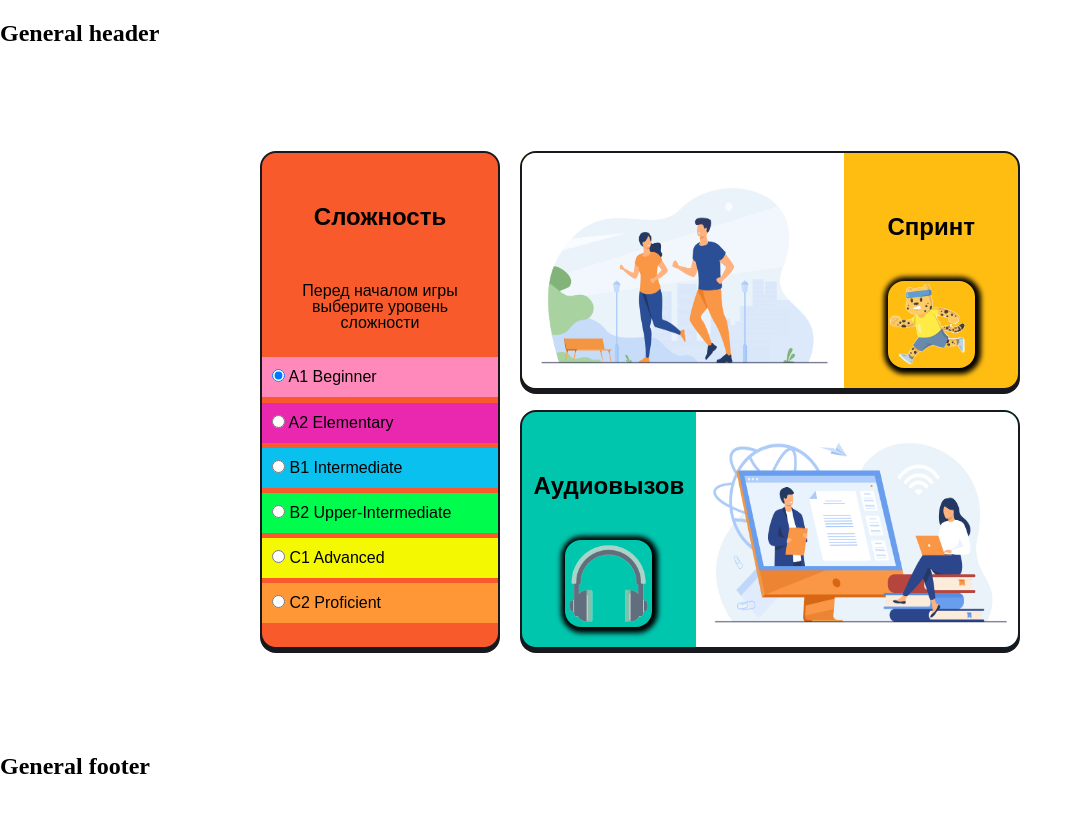
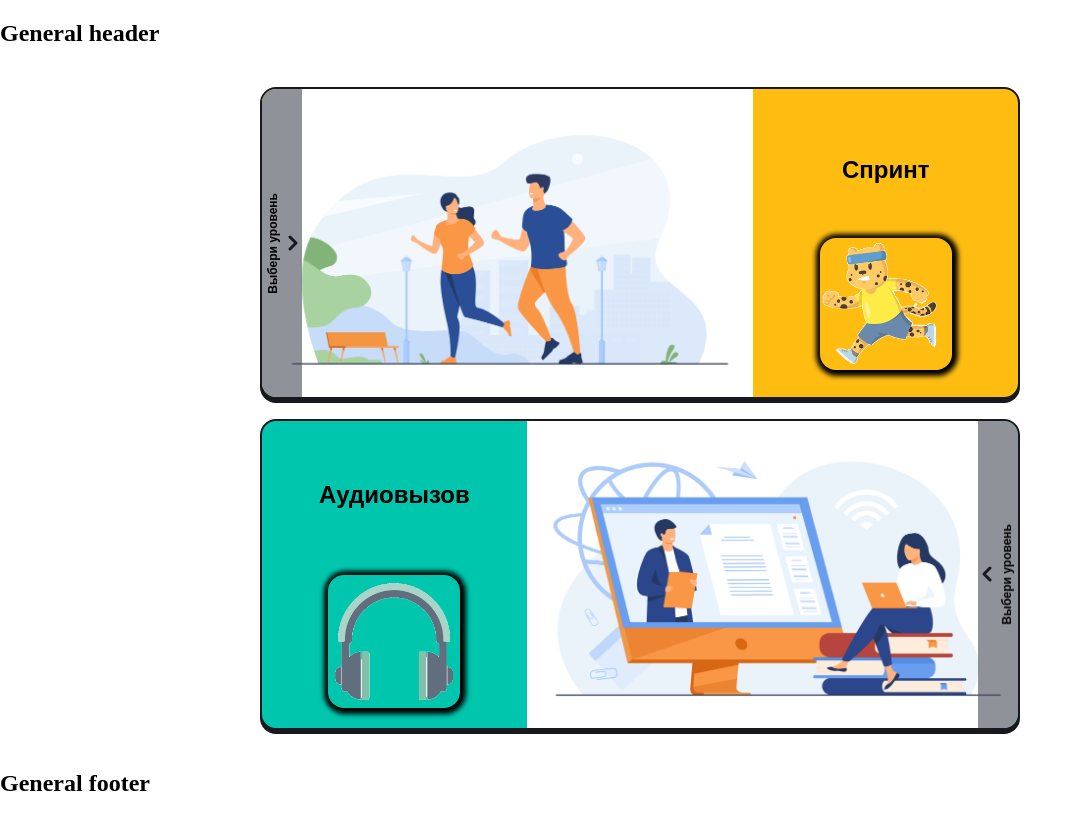
Before and after one commit to freenokke/RS-Lang, a website built with webpack: page layout/games/games.html in a window 1280 px wide. Shown: the whole page, without its empty margins (0-1082 px from the left). Built offline with nearby package versions, Linux system fonts and the light colour scheme.

Commit message:
feat: update design

```diff
--- a/layout/games/games.html
+++ b/layout/games/games.html
@@ -4,6 +4,7 @@
 	<meta charset="UTF-8">
 	<meta http-equiv="X-UA-Compatible" content="IE=edge">
 	<meta name="viewport" content="width=device-width, initial-scale=1.0">
+	<script src="https://kit.fontawesome.com/c757eb9657.js" crossorigin="anonymous"></script>
 	<link rel="stylesheet" href="./css/style.css">
 	<title>Games</title>
 </head>
@@ -15,41 +16,84 @@
     <main class="main">
 			<div class="games">
 				<div class="games__sprint sprint-games">
+					<div class="sprint-games__complexity complexity-menu complexity-menu_left">
+						<div class="complexity-menu__trigger trigger">
+							<div class="trigger__text">Выбери уровень</div>
+							<svg class="trigger__icon" width="10" height="16" viewBox="0 0 10 16" fill="none" xmlns="http://www.w3.org/2000/svg">
+								<path d="M2 14L8 8L2 2" stroke="#18191F" stroke-width="3" stroke-linecap="round" stroke-linejoin="round"/>
+							</svg>
+						</div>
+						<div class="complexity-menu__menu level-selection">
+							<div class="level-selection__level a1">
+								<input class="level-selection__input" type="radio" id="sprint_A1" name="sprint-level-input" checked>
+								<label class="level-selection__label" for="sprint_A1">A1 <span class="level-selection__subtitle">Beginner</span></label>
+							</div>
+							<div class="level-selection__level a2">
+								<input class="level-selection__input" type="radio" id="sprint_A2" name="sprint-level-input">
+								<label class="level-selection__label" for="sprint_A2">A2 <span class="level-selection__subtitle">Elementary</span></label>
+							</div>
+							<div class="level-selection__level b1">
+								<input class="level-selection__input" type="radio" id="sprint_B1" name="sprint-level-input">
+								<label class="level-selection__label" for="sprint_B1">B1 <span class="level-selection__subtitle">Intermediate</span></label>
+							</div>
+							<div class="level-selection__level b2">
+								<input class="level-selection__input" type="radio" id="sprint_B2" name="sprint-level-input">
+								<label class="level-selection__label" for="sprint_B2">B2 <span class="level-selection__subtitle">Upper-Intermediate</span></label>
+							</div>
+							<div class="level-selection__level c1">
+								<input class="level-selection__input" type="radio" id="sprint_C1" name="sprint-level-input">
+								<label class="level-selection__label" for="sprint_C1">C1 <span class="level-selection__subtitle">Advanced</span></label>
+							</div>
+							<div class="level-selection__level c2">
+								<input class="level-selection__input" type="radio" id="sprint_C2" name="sprint-level-input">
+								<label class="level-selection__label" for="sprint_C2">C2 <span class="level-selection__subtitle">Proficient</span></label>
+							</div>
+						</div>
+					</div>
+					<div class="sprint-games__content">
 						<img class="sprint-games__img" src="./assets/sprint.jpg" alt="sprint">
 						<div class="sprint-games__controls">
 							<h5 class="sprint-games__title">Спринт</h5>
 							<img class="sprint-games__button" src="./assets/cheetah-no-bg.png" alt="cheetah-button" >
 						</div>
 					</div>
-				<div class="games__controls controls-games">
-					<h2 class="controls-games__header">Сложность</h2>
-					<h4 class="controls-games__description">Перед началом игры выберите уровень сложности</h4>
-					<div class="controls-games__select-level">
-						<input class="controls-games__select-level-input" type="radio" id="A1" name="game-input-A1" checked>
-						<label class="controls-games__select-level-label" for="A1">A1 <span class="controls-games__select-level-subtitle">Beginner</span></label>
 				</div>
-					<div class="controls-games__select-level">
-						<input class="controls-games__select-level-input" type="radio" id="A2" name="game-input-A2">
-						<label class="controls-games__select-level-label" for="A2">A2 <span class="controls-games__select-level-subtitle">Elementary</span></label>
+				<div class="games__audio-call audio-call-games">
+					<div class="audio-call-games__complexity complexity-menu complexity-menu_right">
+						<div class="complexity-menu__trigger trigger">
+							<svg class="trigger__icon" width="10" height="16" viewBox="0 0 10 16" fill="none" xmlns="http://www.w3.org/2000/svg">
+								<path d="M8 14L2 8L8 2" stroke="#18191F" stroke-width="3" stroke-linecap="round" stroke-linejoin="round"/>
+							</svg>
+							<div class="trigger__text">Выбери уровень</div>
 						</div>
-					<div class="controls-games__select-level">
-						<input class="controls-games__select-level-input" type="radio" id="B1" name="game-input-B1">
-						<label class="controls-games__select-level-label" for="B1">B1 <span class="controls-games__select-level-subtitle">Intermediate</span></label>
+						<div class="complexity-menu__menu level-selection">
+							<div class="level-selection__level a1">
+								<input class="level-selection__input" type="radio" id="audio_A1" name="audio-call-level-input" checked>
+								<label class="level-selection__label" for="audio_A1">A1 <span class="level-selection__subtitle">Beginner</span></label>
 							</div>
-					<div class="controls-games__select-level">
-						<input class="controls-games__select-level-input" type="radio" id="B2" name="game-input-B2">
-						<label class="controls-games__select-level-label" for="B2">B2 <span class="controls-games__select-level-subtitle">Upper-Intermediate</span></label>
+							<div class="level-selection__level a2">
+								<input class="level-selection__input" type="radio" id="audio_A2" name="audio-call-level-input">
+								<label class="level-selection__label" for="audio_A2">A2 <span class="level-selection__subtitle">Elementary</span></label>
 							</div>
-					<div class="controls-games__select-level">
-						<input class="controls-games__select-level-input" type="radio" id="C1" name="game-input-C1">
-						<label class="controls-games__select-level-label" for="C1">C1 <span class="controls-games__select-level-subtitle">Advanced</span></label>
+							<div class="level-selection__level b1">
+								<input class="level-selection__input" type="radio" id="audio_B1" name="audio-call-level-input">
+								<label class="level-selection__label" for="audio_B1">B1 <span class="level-selection__subtitle">Intermediate</span></label>
 							</div>
-					<div class="controls-games__select-level">
-						<input class="controls-games__select-level-input" type="radio" id="C2" name="game-input-C2">
-						<label class="controls-games__select-level-label" for="C2">C2 <span class="controls-games__select-level-subtitle">Proficient</span></label>
+							<div class="level-selection__level b2">
+								<input class="level-selection__input" type="radio" id="audio_B2" name="audio-call-level-input">
+								<label class="level-selection__label" for="audio_B2">B2 <span class="level-selection__subtitle">Upper-Intermediate</span></label>
+							</div>
+							<div class="level-selection__level c1">
+								<input class="level-selection__input" type="radio" id="audio_C1" name="audio-call-level-input">
+								<label class="level-selection__label" for="audio_C1">C1 <span class="level-selection__subtitle">Advanced</span></label>
+							</div>
+							<div class="level-selection__level c2">
+								<input class="level-selection__input" type="radio" id="audio_C2" name="audio-call-level-input">
+								<label class="level-selection__label" for="audio_C2">C2 <span class="level-selection__subtitle">Proficient</span></label>
 							</div>
 						</div>
-				<div class="games__audio-call audio-call-games">
+					</div>
+					<div class="audio-call-games__content">
 						<div class="audio-call-games__controls">
 							<h5 class="audio-call-games__title">Аудиовызов</h5>
 							<img class="audio-call-games__button" src="./assets/headphones-no-bg.png" alt="headphones" >
@@ -57,11 +101,11 @@
 						<img class="audio-call-games__img" src="./assets/female-listening.jpg" alt="female-listening">
 					</div>
 				</div>
+			</div>
     </main>
     <footer class="footer">
       <h2>General footer</h2>
     </footer>
 	</div>
-
 </body>
 </html>
--- a/layout/games/scss/style.scss
+++ b/layout/games/scss/style.scss
@@ -35,49 +35,21 @@ a {
 .games {
 max-width: 50rem;
 padding: 1.25rem;
-display: grid;
-grid-template-columns: repeat(3, 1fr);
+display: flex;
+flex-direction: column;
 font-family: Montserrat, sans-serif;
 font-weight: 800;
 line-height: 1.75rem;
 gap: 1.25rem;
 
 	&__sprint {
-		grid-column-start: 2;
-		grid-column-end: 4;
-		grid-row-start: 1;
-		grid-row-end: 2;
-		display: flex;
-		justify-content: space-between;
 		background: #FFBD12;
 		border: 0.125rem solid #18191F;
 		box-shadow: 0 0.25rem 0 #18191F;
 		border-radius: 1rem;
 	}
 
-	&__controls {
-		grid-column-start: 1;
-		grid-column-end: 2;
-		grid-row-start: 1;
-		grid-row-end: 3;
-		display: flex;
-		flex-direction: column;
-		justify-content: center;
-		gap: 0.325rem;
-		font-size: 1rem;
-		line-height: 2.5em;
-		font-weight: normal;
-		background: #F95A2C;
-		border: 0.125rem solid #18191F;
-		box-shadow: 0 0.25rem 0 #18191F;
-		border-radius: 1rem;
-	}
-
 	&__audio-call {
-		grid-column-start: 2;
-		grid-column-end: 4;
-		grid-row-start: 2;
-		grid-row-end: 3;
 		display: flex;
 		justify-content: space-between;
 		background: #00C6AE;
@@ -87,37 +59,20 @@ gap: 1.25rem;
 	}
 }
 
-@media (max-width: 40em) {
-	.games {
+.sprint-games {
+	position: relative;
+	overflow-x: hidden;
 
-			&__sprint {
-				grid-column-start: 1;
-				grid-column-end: 4;
-				grid-row-start: 1;
-				grid-row-end: 2;
-			}
-
-			&__controls {
-				grid-column-start: 1;
-				grid-column-end: 4;
-				grid-row-start: 2;
-				grid-row-end: 3;
-				display: flex;
-				flex-direction: column;
-				justify-content: center;
-			}
-
-			&__audio-call {
-				grid-column-start: 1;
-				grid-column-end: 4;
-				grid-row-start: 3;
-				grid-row-end: 4;
-			}
-		}
-}
-
-.sprint-games {
-
+	&__complexity {
+		position: absolute;
+		top: 0;
+		left: 0;
+		width: 25%;
+		height: 100%;
+	}
+	&__content {
+		display: flex;
+	}
 	&__img {
 		max-width: 65%;
 		border-radius: 0.875rem 0 0 0.875rem;
@@ -169,75 +124,21 @@ gap: 1.25rem;
 	}
 }
 
-.controls-games {
+.audio-call-games {
+	position: relative;
+	overflow-x: hidden;
 
-	&__header {
-		text-align: center;
+	&__complexity {
+		position: absolute;
+		top: 0;
+    right: 0;
+    width: 25%;
+    height: 100%;
 	}
 
-	&__description {
-		text-align: center;
-		line-height: 1;
-		font-weight: 300;
-		padding: 0 0.625rem;
+	&__content {
+		display: flex;
 	}
-
-	&__select-level {
-		background-color: #FF89BB;
-		padding: 0 0.625rem;
-	}
-
-		&__select-level:hover {
-		box-shadow: 0.0625rem 0.0625rem 0.0625rem 0.0625rem #000000;
-		cursor: pointer;
-	}
-
-	&__select-level:nth-child(4) {
-		background-color: #e927af;
-	}
-
-  &__select-level:nth-child(5) {
-		background-color: #0ac0ee;
-	}
-
-	&__select-level:nth-child(6) {
-		background-color: #00fc4c;
-	}
-
-	&__select-level:nth-child(7) {
-		background-color: rgb(244, 248, 0);
-	}
-
-	&__select-level:nth-child(8) {
-		background-color: rgb(255, 151, 55);
-	}
-
-	&__select-level-input {}
-
-	&__select-level-label {
-		cursor: pointer;
-	}
-
-	&__select-level-subtitle {}
-}
-
-@media (max-width: 40em) {
-	.controls-games {
-		flex-direction: row;
-		flex-wrap: wrap;
-		padding-bottom: 1.25rem;
-
-	&__header {
-		width: 100%;
-	}
-
-	&__select-level {
-		width: 40%;
-	}
-}
-}
-
-.audio-call-games {
 
 	&__controls {
 		display: flex;
@@ -289,3 +190,119 @@ gap: 1.25rem;
 		}
 	}
 }
+
+.complexity-menu {
+	font-size: 12px;
+	line-height: normal;
+	font-weight: 600;
+	transition: 0.5s;
+	&_left {
+		transform: translateX(-100%);
+		.complexity-menu__trigger {
+			cursor: pointer;
+			position: absolute;
+			top: 0;
+			right: -40px;
+			width: 40px;
+			height: 100%;
+			background-color: rgba(71, 74, 87, 0.6);
+			display: flex;
+			align-items: center;
+			justify-content: space-around;
+			.trigger {
+				&__text {
+					text-orientation: inherit;
+					transform: rotate(180deg);
+					writing-mode: vertical-rl;
+				}
+				&__icon {
+					animation: pulsing 2s infinite;
+					transform: rotate(180deg);
+				}
+			}
+		}
+		&:hover {
+			transform: translateX(0%);
+		}
+	}
+
+	&_right {
+		transform: translateX(100%);
+		.complexity-menu__trigger {
+			cursor: pointer;
+			position: absolute;
+			top: 0;
+			left: -40px;
+			width: 40px;
+			height: 100%;
+			background-color: rgba(71, 74, 87, 0.6);
+			display: flex;
+			align-items: center;
+			justify-content: space-around;
+			.trigger {
+				&__text {
+					text-orientation: inherit;
+					transform: rotate(180deg);
+					writing-mode: vertical-rl;
+				}
+				&__icon {
+					animation: pulsing 2s infinite;
+				}
+			}
+		}
+		&:hover {
+			transform: translateX(0%);
+		}
+	}
+}
+
+
+.level-selection {
+	display: flex;
+	flex-direction: column;
+	justify-content: center;
+	background-color: rgba(71, 74, 87, 0.3);;
+	height: 100%;
+	width: 100%;
+	&__label {
+		cursor: pointer;
+	}
+	&__level {
+		padding: 5px;
+		&.a1 {
+			background-color: #FF89BB;
+		}
+		&.a2 {
+			background-color: #0ac0ee;
+		}
+		&.b1 {
+			background-color: #00fc4c;
+		}
+		&.b2 {
+			background-color: rgb(244, 248, 0);
+		}
+		&.c1 {
+			background-color: rgb(255, 151, 55);
+		}
+		&.c2 {
+			background-color: #e927af;
+		}
+	}
+	@media screen and (max-width: 475px) {
+		&__subtitle {
+			display: none;
+		}
+	}
+}
+
+@keyframes pulsing {
+  0% {
+      transform: translate(30%);
+  }
+  50% {
+      transform: translate(0px);
+  }
+  100% {
+      transform: translate(30%);
+  }
+}
```
Also changed, not shown: layout/games/css/style.css. Lines whose indentation alone changed are shown as unchanged.
